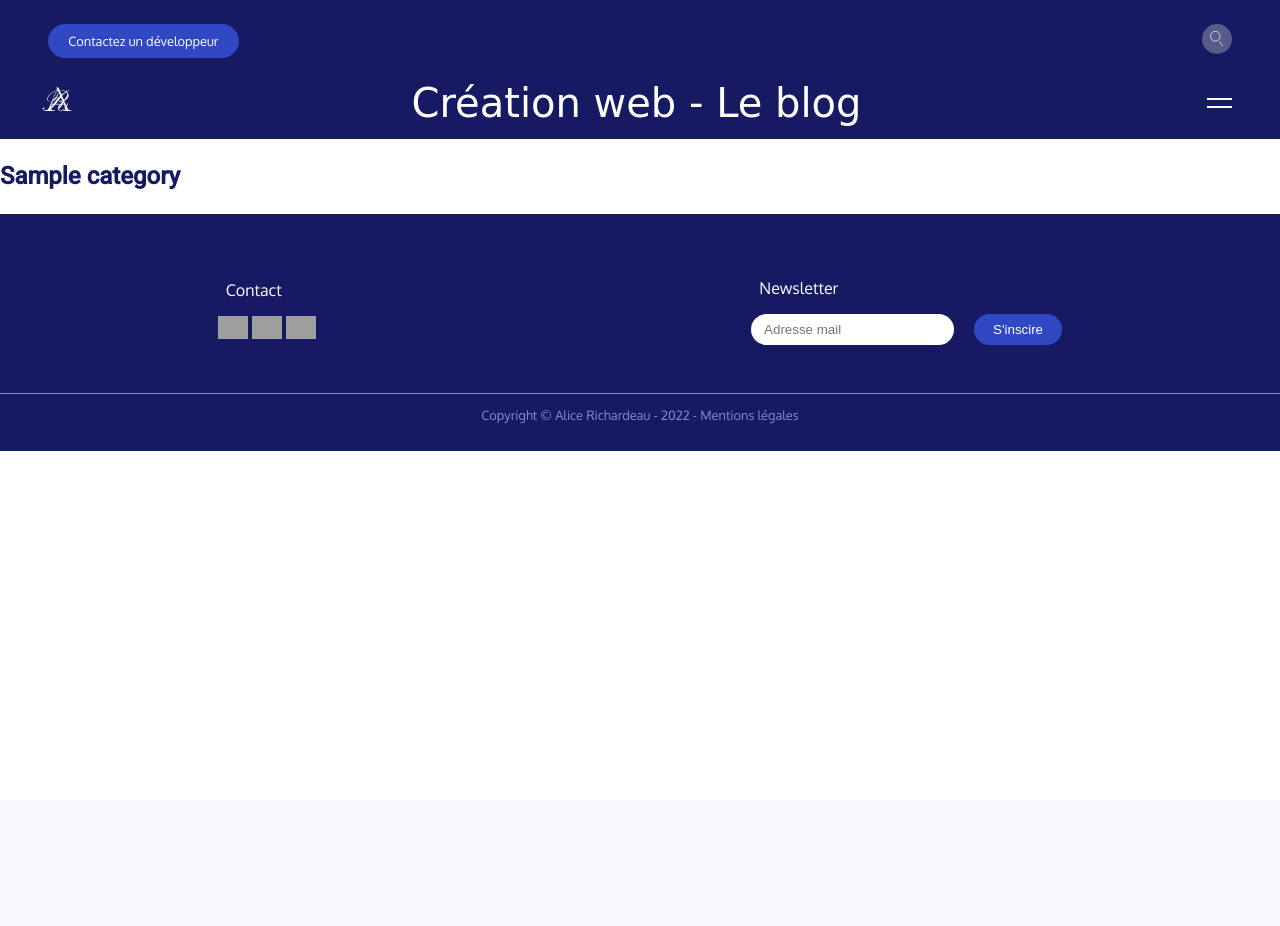
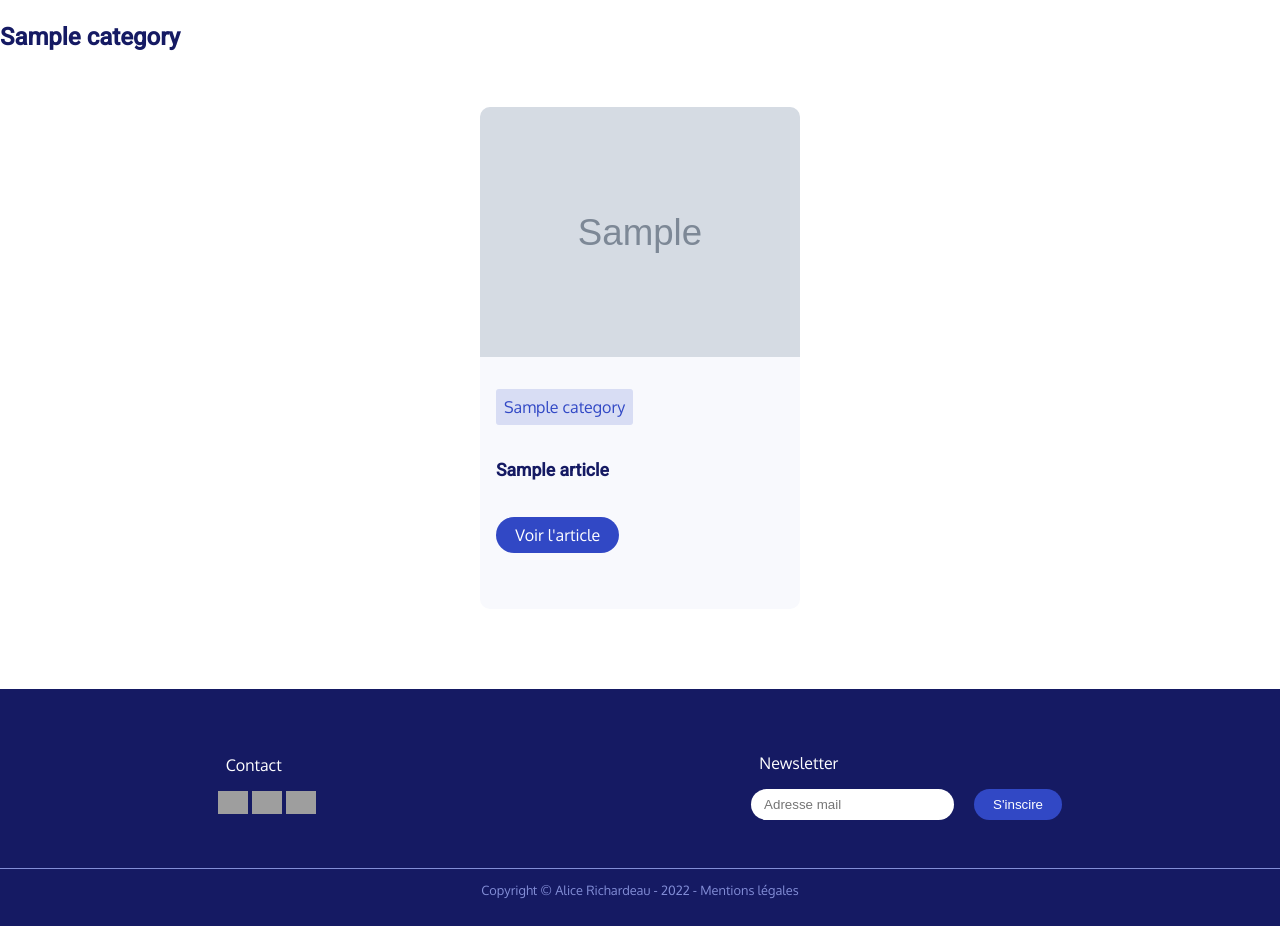
Before and after one commit to alicemimouni/dashboard-symfony-easyadmin-blog, a Symfony app: template templates/article/articles_by_category.html.twig in a window 1280 px wide. Before the commit the page ends 451 px from the top, so only its background shows below. Run offline with Twig, Linux system fonts and the light colour scheme; the template is opened without the code that fills it: most values are stand-ins (such as "Sample title", 1, 10 or a date in 2020); grey boxes marked "Sample" are stand-in pictures; some libraries are stand-ins or nearby versions; some web fonts are replaced; grey boxes are pictures that could not be loaded.

Commit message:
articles by category ok

```diff
--- a/public/sass/parts/pages/detail-article.scss
+++ b/public/sass/parts/pages/detail-article.scss
@@ -9,7 +9,7 @@
     .content-article {
 
         margin: 1rem;
-        max-width: 540px;
+        max-width: 980px;
 
         .introduction,
         .text-content,
--- a/src/Controller/DefaultController.php
+++ b/src/Controller/DefaultController.php
@@ -33,7 +33,7 @@ class DefaultController extends AbstractController
     public function menuCategories(ArticleRepository $articleRepository): Response
     {
         return $this->render('parts/header.html.twig', [
-            'articles' => $articlesRepository->findAll()
+            'articles' => $articleRepository->findAll()
         ]);
     }
 
--- a/templates/article/articles_by_category.html.twig
+++ b/templates/article/articles_by_category.html.twig
@@ -5,26 +5,26 @@
 {% block body %}
 {% for category in categories %}
     <h2> {{ category.name }} </h2>
-    {# {% for article in category.articles %} #}
+    {% for article in category.articles %}
     {# section all articles #}
-    {# <section class="articles">
-        <div class="cards-container"> #}
+    <section class="articles">
+        <div class="cards-container">
             {# cards #}
-            {# <div class="card">
+            <div class="card">
                 <img src="{{ asset('img/'~ article.featuredImage) }}" class="card-img-top" alt="" width="100%">
                 <div class="card-content">
                     <div class="categories">
                         <p class="card-title fs-6"> {{ category.name }} </p>
                     </div>
                     <h3> {{ article.title }} </h3>
-                    <a href=" {{ path('articles_by_category', {'slug': category.slug }) }} " class="button">Voir
+                    <a href=" {{ path('detail_article', {'slug': article.slug }) }} " class="button">Voir
                         l'article</a>
                 </div>
             </div>
-            {% endfor %} #}
-            {# end cards #}
-        {# </div>
-    </section> #}
+        </div>
+    </section>
+    {% endfor %}
+    {# end cards #}
 {# end section all articles #}
 {% endfor %}
 {% endblock %}
--- a/templates/base.html.twig
+++ b/templates/base.html.twig
@@ -21,7 +21,8 @@
 <body>
 
     {% block header %}
-    {% include 'parts/header.html.twig' %}
+    {{ render(controller('App\\Controller\\DefaultController::menuCategories')) }}
+    {# {% include 'parts/header.html.twig' %} #}
     {% endblock header %}
 
     {% block body %}
```
Also changed, not shown: templates/article/detail_article.html.twig (+12 -11 lines), public/style.css.
